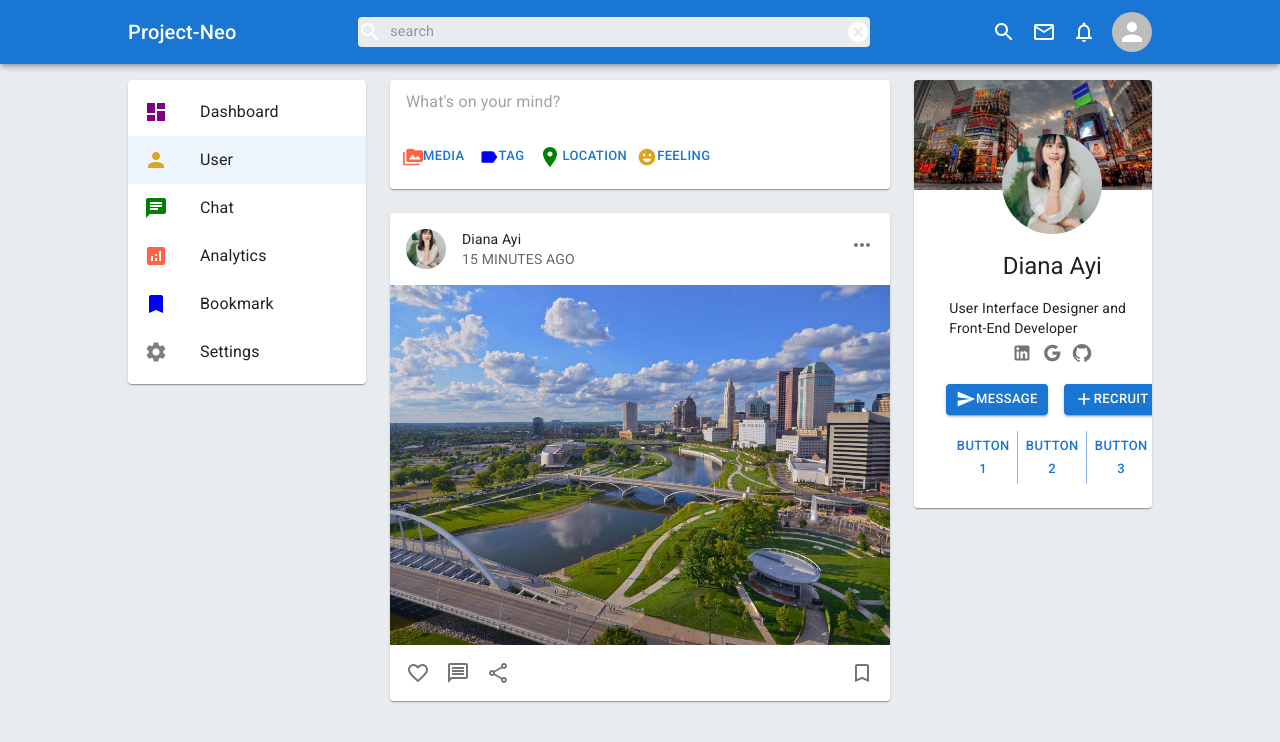
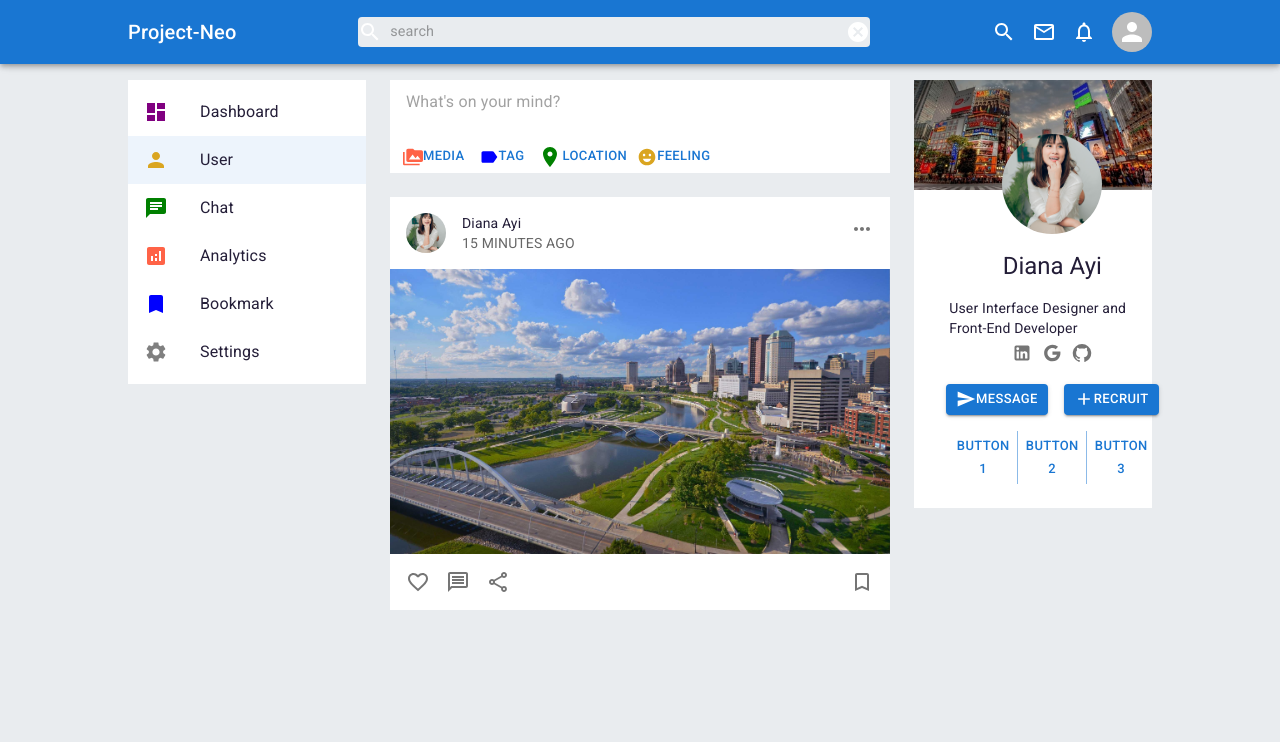
Before and after one commit to jpzambranoleon/project-neo-front-end, a React (Create React App) app: page / in a window 1280 px wide. Shown: the top 742 px of the page. Built offline with nearby package versions, Linux system fonts and the light colour scheme.

Commit message:
updated files

```diff
--- a/src/pages/homePage/components/Feed.jsx
+++ b/src/pages/homePage/components/Feed.jsx
@@ -1,9 +1,9 @@
 import { BookmarkBorderOutlined, FavoriteBorderOutlined, MessageOutlined, MoreHoriz, ShareOutlined } from "@mui/icons-material";
-import { Avatar, Card, CardActions, CardHeader, CardMedia, IconButton } from "@mui/material";
+import { Avatar, Box, Card, CardActions, CardHeader, CardMedia, IconButton } from "@mui/material";
 
 const Feed = () => {
     return (
-        <Card sx={{ mt: 3 }}>
+        <Box sx={{ mt: 3, bgcolor: "white" }}>
             <CardHeader
                 avatar={
                     <Avatar src="/assets/person/diana.jpg" />
@@ -18,7 +18,6 @@ const Feed = () => {
             />
             <CardMedia
                 component="img"
-                height="360"
                 image="/assets/post/post5.jpg"
             />
             <CardActions disableSpacing sx={{ justifyContent: "space-between" }}>
@@ -39,7 +38,7 @@ const Feed = () => {
                     </IconButton>
                 </div>
             </CardActions>
-        </Card>
+        </Box>
     )
 }
 
--- a/src/pages/homePage/components/Post.jsx
+++ b/src/pages/homePage/components/Post.jsx
@@ -1,5 +1,5 @@
 import { EmojiEmotions, Label, PermMedia, Room } from "@mui/icons-material";
-import { Button, Card, InputBase, Typography} from "@mui/material";
+import { Box, Button, Card, InputBase, Typography} from "@mui/material";
 import { makeStyles } from "@mui/styles";
 
 const useStyles = makeStyles((theme) => ({
@@ -18,7 +18,7 @@ const useStyles = makeStyles((theme) => ({
 const Post = () => {
     const classes = useStyles();
     return (
-        <Card>
+        <Box sx={{ bgcolor: "white" }}>
             <div className={classes.inputBase}>
                 <InputBase multiline placeholder="What's on your mind?" sx={{ width: "100%" }}/>
             </div>
@@ -48,7 +48,7 @@ const Post = () => {
                     </Typography>
                 </Button>
             </div>
-        </Card>
+        </Box>
     );
 };
 
--- a/src/pages/homePage/components/ProfileCard.jsx
+++ b/src/pages/homePage/components/ProfileCard.jsx
@@ -4,7 +4,7 @@ import { Avatar, Box, Button, ButtonGroup, Card, CardActions, CardContent, CardM
 
 const ProfileCard = () => {
     return (
-        <Card sx={{ maxWidth: 300 }}>
+        <Box sx={{ maxWidth: 300, bgcolor: "white" }}>
             <CardMedia
                 component="img"
                 height="110"
@@ -59,7 +59,7 @@ const ProfileCard = () => {
                     </Box>
                 </Grid>
             </CardContent>
-        </Card>
+        </Box>
     );
 };
 
--- a/src/pages/homePage/components/Sidebar.jsx
+++ b/src/pages/homePage/components/Sidebar.jsx
@@ -10,7 +10,7 @@ const Sidebar = () => {
     };
 
     return (
-        <Card>
+        <Box sx={{ bgcolor: "white" }}>
             <List component="nav" aria-label="main mailbox folders">
                 <ListItemButton
                     selected={selectedIndex === 0}
@@ -67,7 +67,7 @@ const Sidebar = () => {
                     <ListItemText primary="Settings" />
                 </ListItemButton>
             </List>
-        </Card>
+        </Box>
     )
 };
 
```
